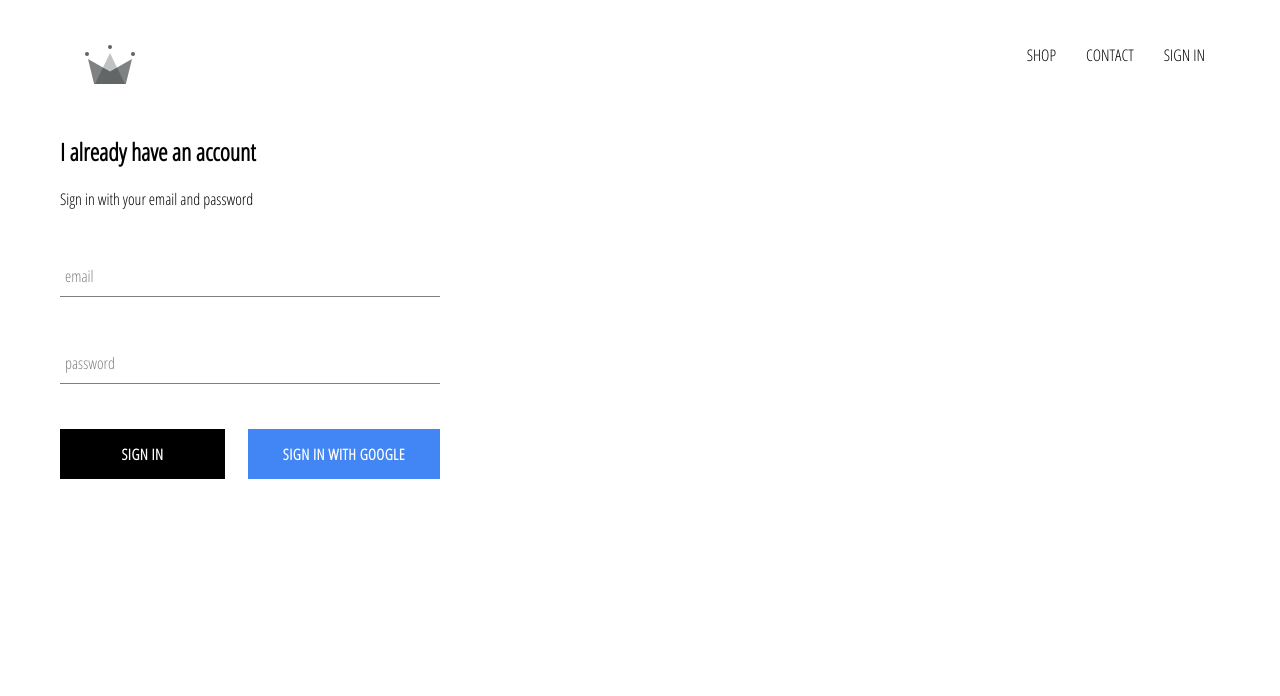
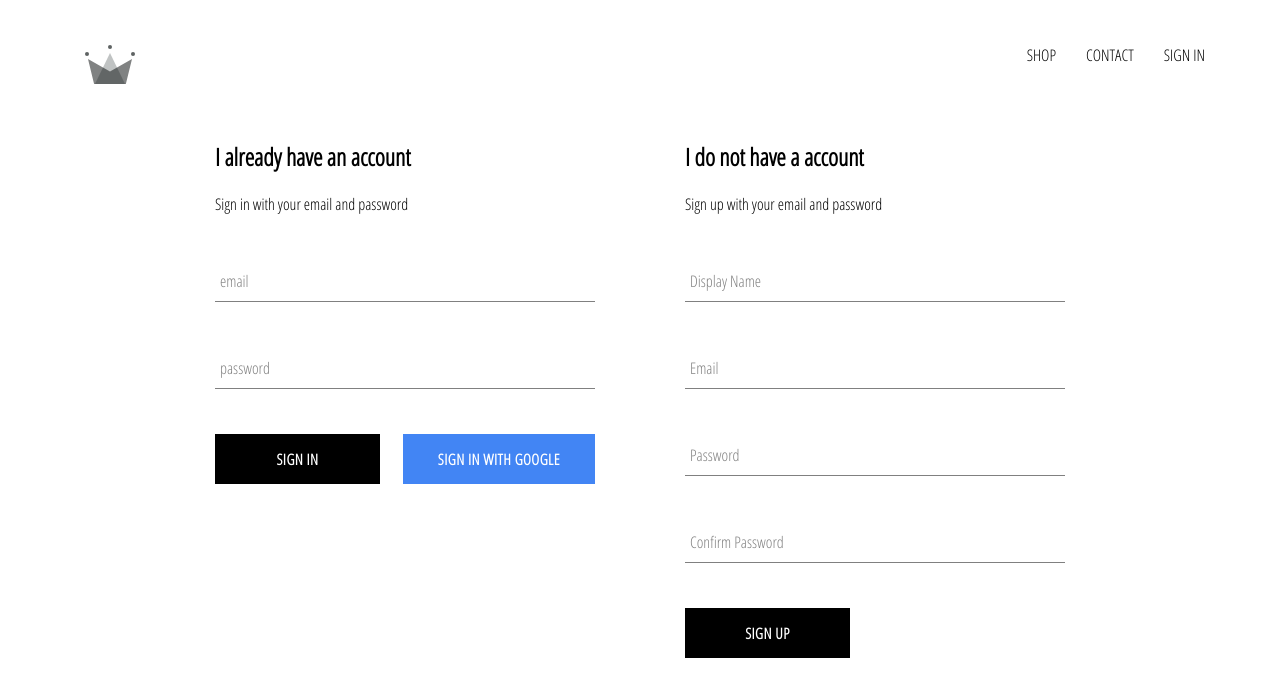
Before and after one commit to danielguitara/crwn-clothing, a React (Create React App) app: page /signin in a window 1280 px wide. Shown: the top 696 px of the page. Built offline with nearby package versions, Linux system fonts and the light colour scheme; no server answers.

Commit message:
implemented firebase utils, included ability to store authenticated users into our firestore databse

```diff
--- a/src/App.js
+++ b/src/App.js
@@ -6,7 +6,7 @@
 import ShopPage from './pages/shop/shop.component'
 import SignInAndSignUpPage from './pages/sign-in-and-sign-up/sign-in-and-sign-up.component'
 import Header from './components/header/header.component'
-import { auth } from './firebase/firebase.utils'
+import { auth, createUserProfileDocument } from './firebase/firebase.utils'
 
 class App extends React.Component {
   constructor(){
@@ -20,10 +20,23 @@
   unsubscribeFromAuth = null
 
   componentDidMount() {
-    this.unsubscribeFromAuth = auth.onAuthStateChanged(user => {
-      this.setState({ currentUser: user })
+    this.unsubscribeFromAuth = auth.onAuthStateChanged(async userAuth => {
+      if(userAuth) {
+        const userRef = await createUserProfileDocument(userAuth)
 
-      console.log(user)
+        userRef.onSnapshot(snapShot => {
+          this.setState({
+            currentUser: {
+              id: snapShot.id,
+              ...snapShot.data()
+            }
+          })
+
+          console.log(this.state)
+        })
+      } else {
+        this.setState({ currentUser: userAuth })
+      }
     })
   }
 
--- /dev/null
+++ b/src/components/sign-up/sign-up.component.jsx
@@ -0,0 +1,103 @@
+import React from 'react';
+
+import FormInput from '../form-input/form-input.component';
+import CustomButton from '../custom-button/custom-button.component';
+
+import { auth, createUserProfileDocument } from '../../firebase/firebase.utils';
+
+import './sign-up.styles.scss';
+
+class SignUp extends React.Component {
+  constructor() {
+    super();
+
+    this.state = {
+      displayName: '',
+      email: '',
+      password: '',
+      confirmPassword: ''
+    };
+  }
+
+  handleSubmit = async event => {
+    event.preventDefault();
+
+    const { displayName, email, password, confirmPassword } = this.state;
+
+    if (password !== confirmPassword) {
+      alert("passwords don't match");
+      return;
+    }
+
+    try {
+      const { user } = await auth.createUserWithEmailAndPassword(
+        email,
+        password
+      );
+
+      await createUserProfileDocument(user, { displayName });
+
+      this.setState({
+        displayName: '',
+        email: '',
+        password: '',
+        confirmPassword: ''
+      });
+    } catch (error) {
+      console.error(error);
+    }
+  };
+
+  handleChange = event => {
+    const { name, value } = event.target;
+
+    this.setState({ [name]: value });
+  };
+
+  render() {
+    const { displayName, email, password, confirmPassword } = this.state;
+    return (
+      <div className='sign-up'>
+        <h2 className='title'>I do not have a account</h2>
+        <span>Sign up with your email and password</span>
+        <form className='sign-up-form' onSubmit={this.handleSubmit}>
+          <FormInput
+            type='text'
+            name='displayName'
+            value={displayName}
+            onChange={this.handleChange}
+            label='Display Name'
+            required
+          />
+          <FormInput
+            type='email'
+            name='email'
+            value={email}
+            onChange={this.handleChange}
+            label='Email'
+            required
+          />
+          <FormInput
+            type='password'
+            name='password'
+            value={password}
+            onChange={this.handleChange}
+            label='Password'
+            required
+          />
+          <FormInput
+            type='password'
+            name='confirmPassword'
+            value={confirmPassword}
+            onChange={this.handleChange}
+            label='Confirm Password'
+            required
+          />
+          <CustomButton type='submit'>SIGN UP</CustomButton>
+        </form>
+      </div>
+    );
+  }
+}
+
+export default SignUp;
--- /dev/null
+++ b/src/components/sign-up/sign-up.styles.scss
@@ -0,0 +1,9 @@
+.sign-up {
+  display: flex;
+  flex-direction: column;
+  width: 380px;
+
+  title {
+    margin: 10px 0;
+  }
+}
--- a/src/firebase/firebase.utils.js
+++ b/src/firebase/firebase.utils.js
@@ -12,6 +12,31 @@
   measurementId: "G-0E55L1H7F4"
 }
 
+export const createUserProfileDocument = async (userAuth, additionalData) => {
+  if(!userAuth) return
+
+  const userRef = firestore.doc(`users/${userAuth.uid}`)
+  const snapShot = await userRef.get()
+
+  if(!snapShot.exists) {
+    const { displayName, email } = userAuth
+    const createdAt = new Date()
+
+    try {
+      await userRef.set({
+        displayName,
+        email,
+        createdAt,
+        ...additionalData
+      })
+    } catch (error) {
+      console.log('error creating user', error.message)
+    }
+  }
+
+  return userRef
+}
+
 firebase.initializeApp(config)
 
 export const auth = firebase.auth()
--- a/src/pages/sign-in-and-sign-up/sign-in-and-sign-up.component.jsx
+++ b/src/pages/sign-in-and-sign-up/sign-in-and-sign-up.component.jsx
@@ -1,12 +1,14 @@
 import React from 'react'
 
 import SignIn from '../../components/sign-in/sign-in.component'
+import SignUp from '../../components/sign-up/sign-up.component'
 
 import './sign-in-and-sign-up.styles.scss'
 
 const SignInAndSignUpPage = () => (
   <div className='sign-in-and-sign-up'>
     <SignIn />
+    <SignUp />
   </div>
 )
 
--- a/src/pages/sign-in-and-sign-up/sign-in-and-sign-up.styles.scss
+++ b/src/pages/sign-in-and-sign-up/sign-in-and-sign-up.styles.scss
@@ -0,0 +1,6 @@
+.sign-in-and-sign-up {
+  width: 850px;
+  display: flex;
+  justify-content: space-between;
+  margin: 30px auto;
+}
```
